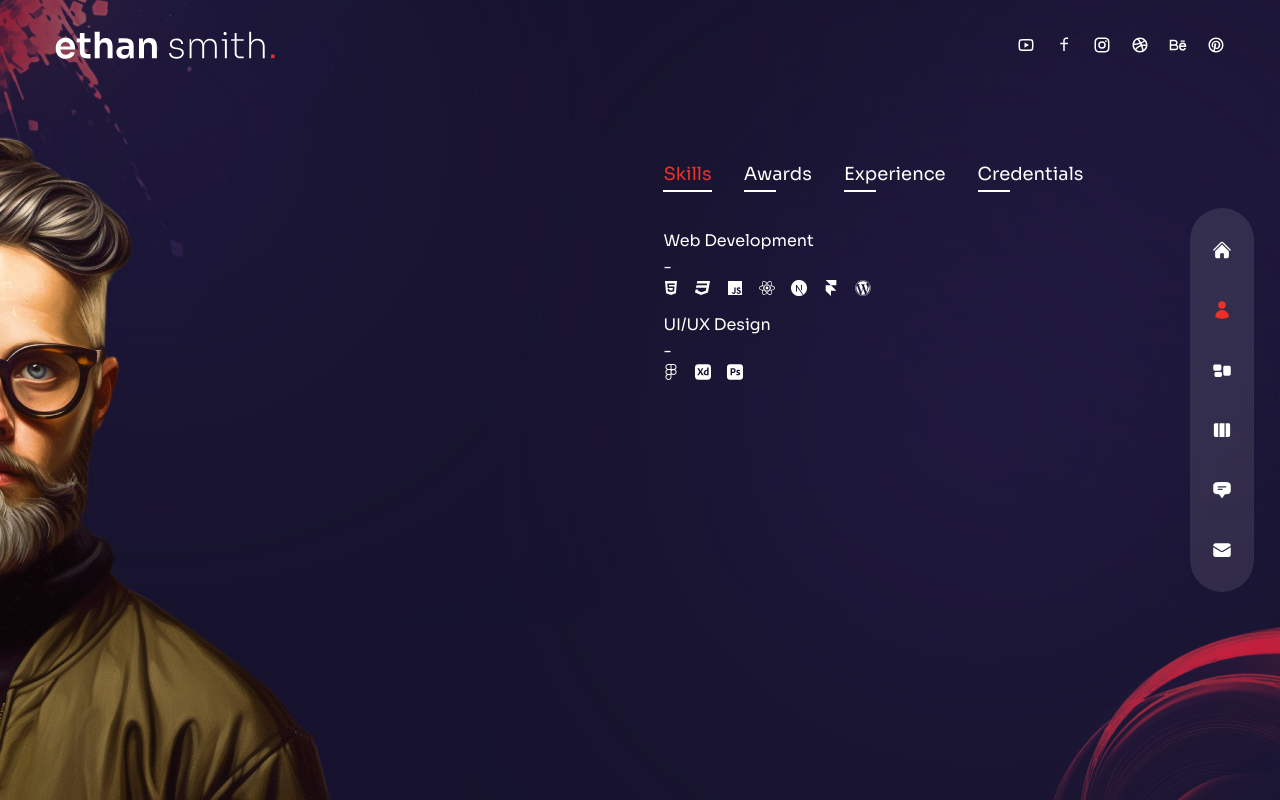
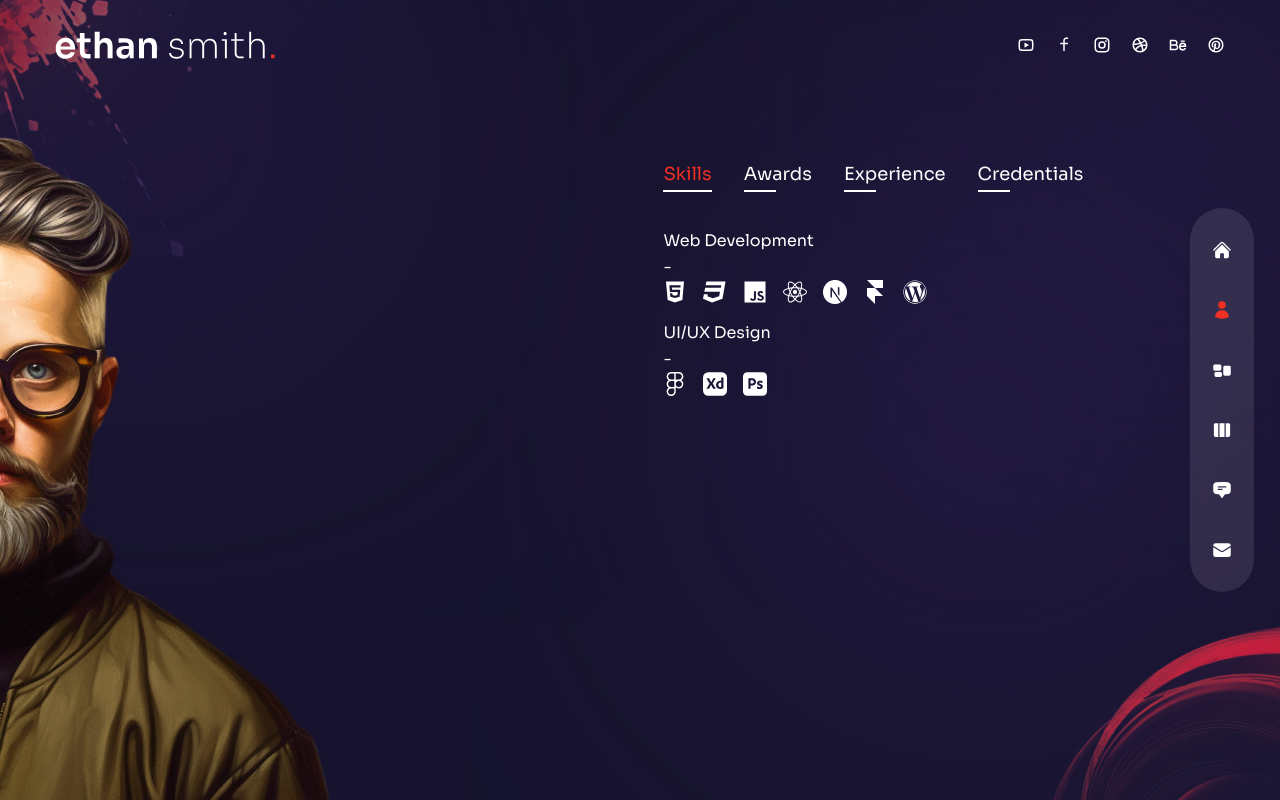
Before and after one commit to erickdc7/react-portfolio-2, a Next.js app: page /about in a window 1280 px wide. Built offline with nearby package versions, Linux system fonts and the light colour scheme.

Commit message:
add icon styles

```diff
--- a/pages/about/index.js
+++ b/pages/about/index.js
@@ -145,7 +145,7 @@ const About = () => {
                       {
                         item.icons?.map((icon, itemIndex) => {
                           return (
-                            <div key={itemIndex}>{icon}</div>
+                            <div className="text-2xl" key={itemIndex}>{icon}</div>
                           )
                         })
                       }
```
